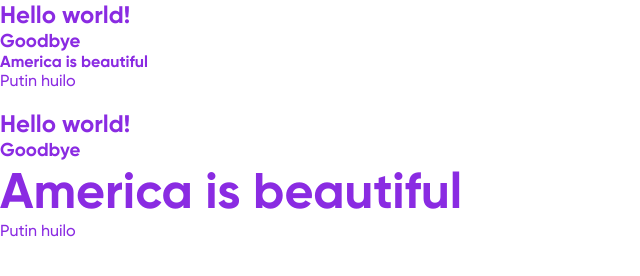
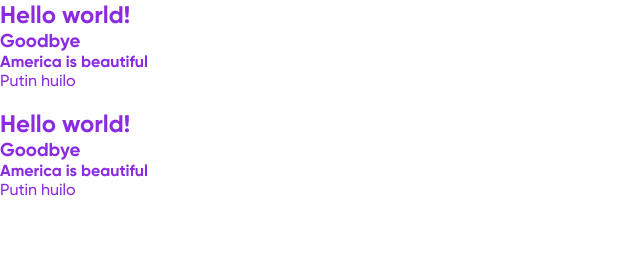
Before and after one commit to poroolyosh/invorium, a plain HTML site: page index.html in a window 1280 px wide. Shown: the whole page, without its empty margins (0-640 px from the left). Drawn offline with nearby package versions, Linux system fonts and the light colour scheme; files whose address does not match are found by name.

Commit message:
Update index.html
123123

```diff
--- a/index.html
+++ b/index.html
@@ -132,7 +132,7 @@
       <br />
       <h2 class="stop">Hello world!</h2>
       <h3 class="stop">Goodbye</h3>
-      <h4 class="stop stop--big">America is beautiful</h4>
+      <h4 class="stop">America is beautiful</h4>
       <p class="stop">Putin huilo</p>
     </main>
 
```
